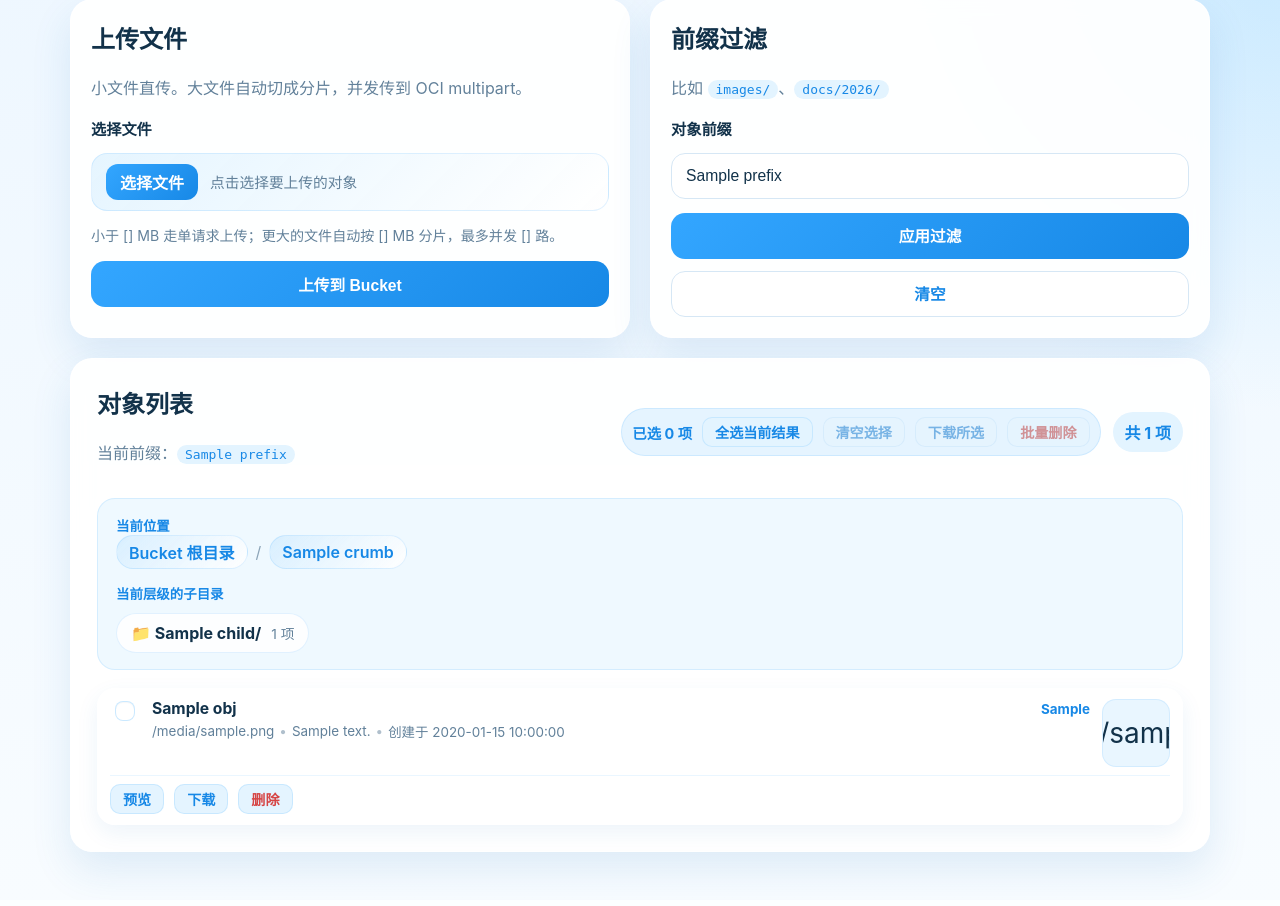
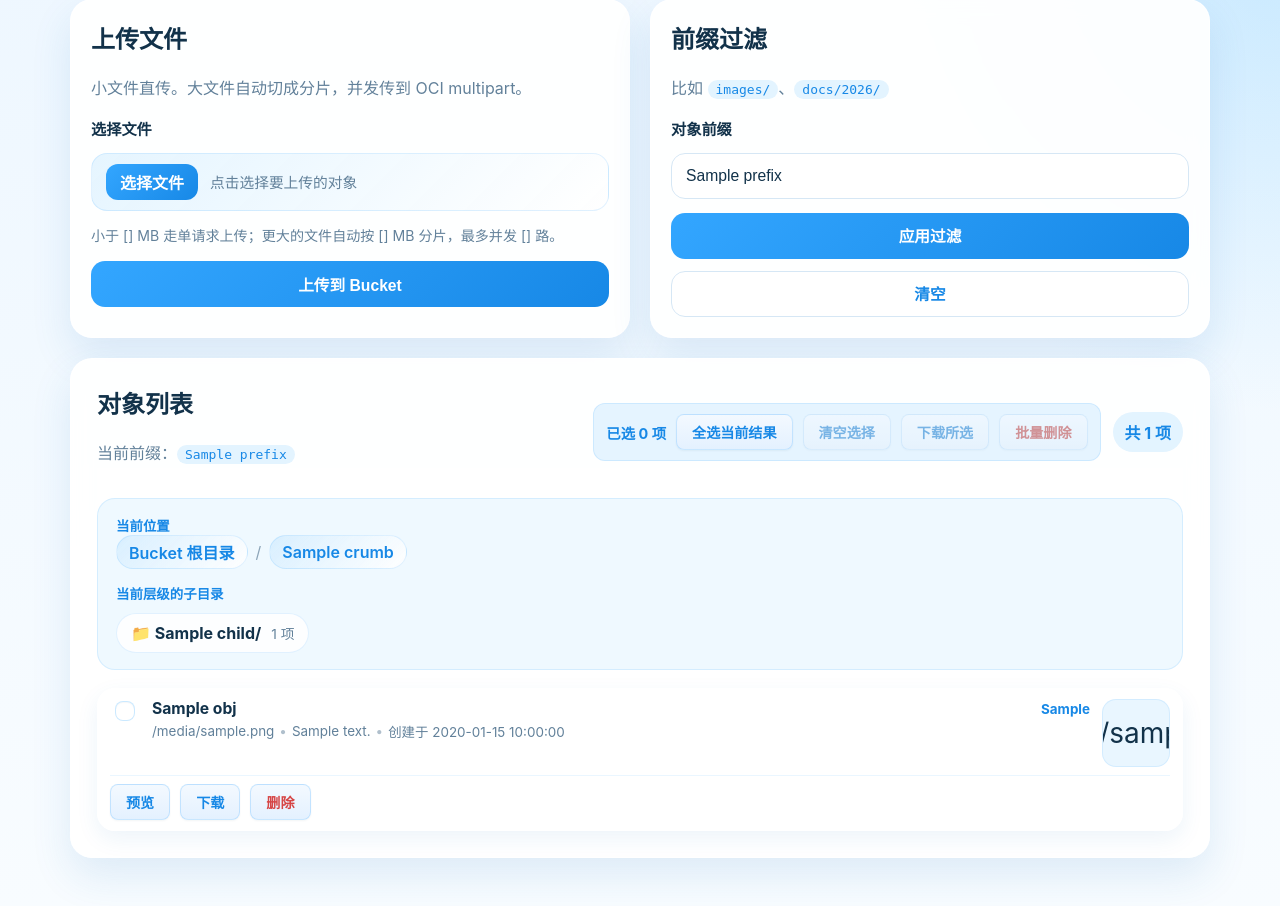
Before and after one commit to lbjxr/oci-object-bucket-browser, a FastAPI app: template app/templates/index.html in a window 1280 px wide. Shown: the part 33-939 px from the top of the page. Before the commit the page ends 913 px from the top, so only its background shows below. Run offline with FastAPI, Linux system fonts and the light colour scheme; the template is opened without the code that fills it: most values are stand-ins (such as "Sample title", 1, 10 or a date in 2020).

Commit message:
style: refine bulk action toolbar shape

```diff
--- a/app/static/css/app.css
+++ b/app/static/css/app.css
@@ -180,11 +180,11 @@ p {
   align-items: center;
   gap: 10px;
   flex-wrap: wrap;
-  padding: 8px 10px;
-  border-radius: 999px;
+  padding: 10px 12px;
+  border-radius: 12px;
   background: rgba(227, 244, 255, 0.92);
   border: 1px solid rgba(51, 166, 255, 0.14);
-  min-height: 44px;
+  min-height: 46px;
 }
 
 .batch-delete-selection {
@@ -662,20 +662,21 @@ p {
   display: inline-flex;
   align-items: center;
   justify-content: center;
-  min-height: 30px;
-  padding: 0 12px;
-  border-radius: 10px;
-  background: rgba(227, 244, 255, 0.95);
-  border: 1px solid rgba(51, 166, 255, 0.16);
+  min-height: 36px;
+  padding: 0 15px;
+  border-radius: 8px;
+  background: linear-gradient(180deg, #f3f9ff 0%, #e4f1ff 100%);
+  border: 1px solid rgba(51, 166, 255, 0.22);
   color: var(--primary-strong);
   font-weight: 700;
   font-size: 0.88rem;
   cursor: pointer;
+  box-shadow: 0 1px 2px rgba(18, 50, 74, 0.05);
 }
 
 .toolbar-link:hover {
   text-decoration: none;
-  background: rgba(214, 239, 255, 1);
+  background: linear-gradient(180deg, #eaf4ff 0%, #d9ebff 100%);
 }
 
 .toolbar-link-danger {
--- a/app/templates/base.html
+++ b/app/templates/base.html
@@ -4,7 +4,7 @@
   <meta charset="utf-8">
   <meta name="viewport" content="width=device-width, initial-scale=1">
   <title>{% block title %}{{ app_title }}{% endblock %}</title>
-  <link rel="stylesheet" href="/static/css/app.css?v=20260422-1012">
+  <link rel="stylesheet" href="/static/css/app.css?v=20260422-1947">
 </head>
 <body>
   <div class="page-shell">
```
